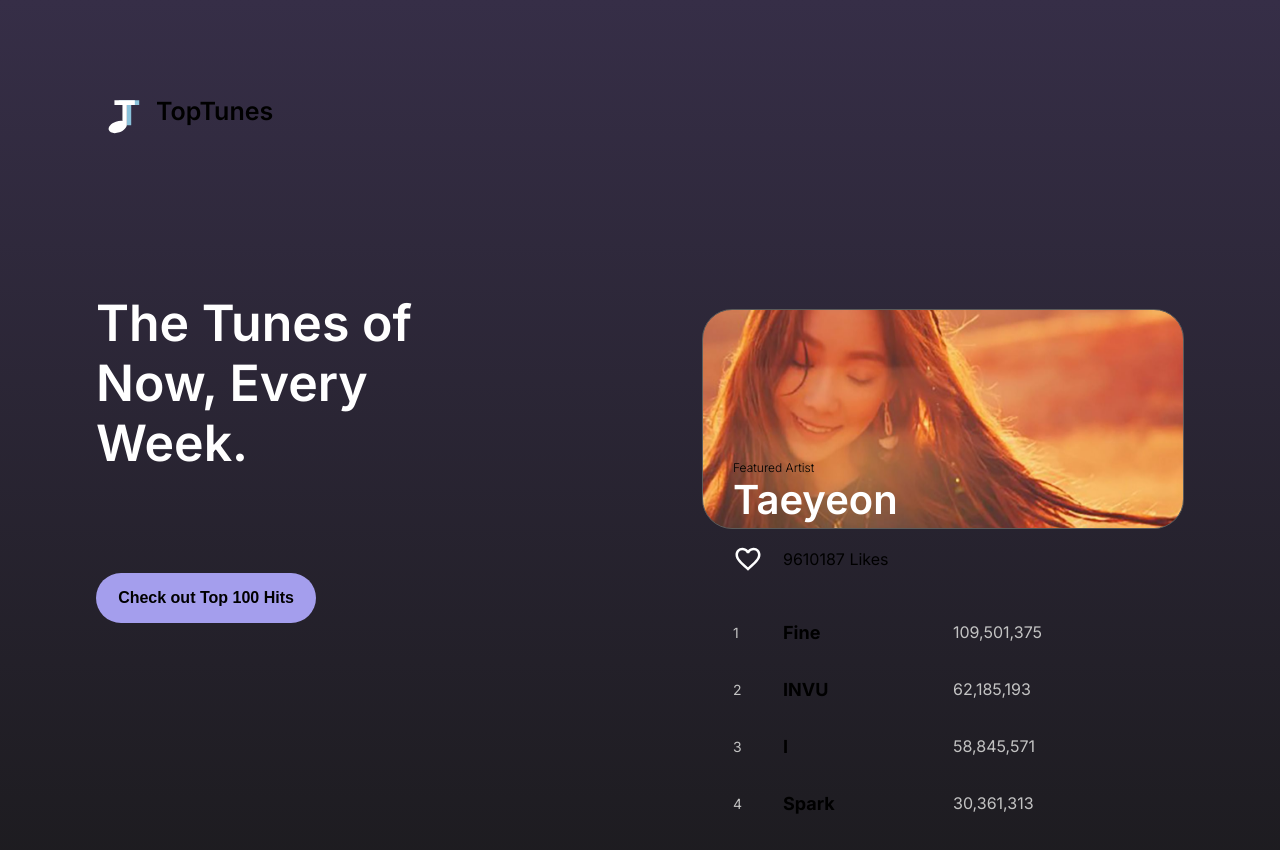
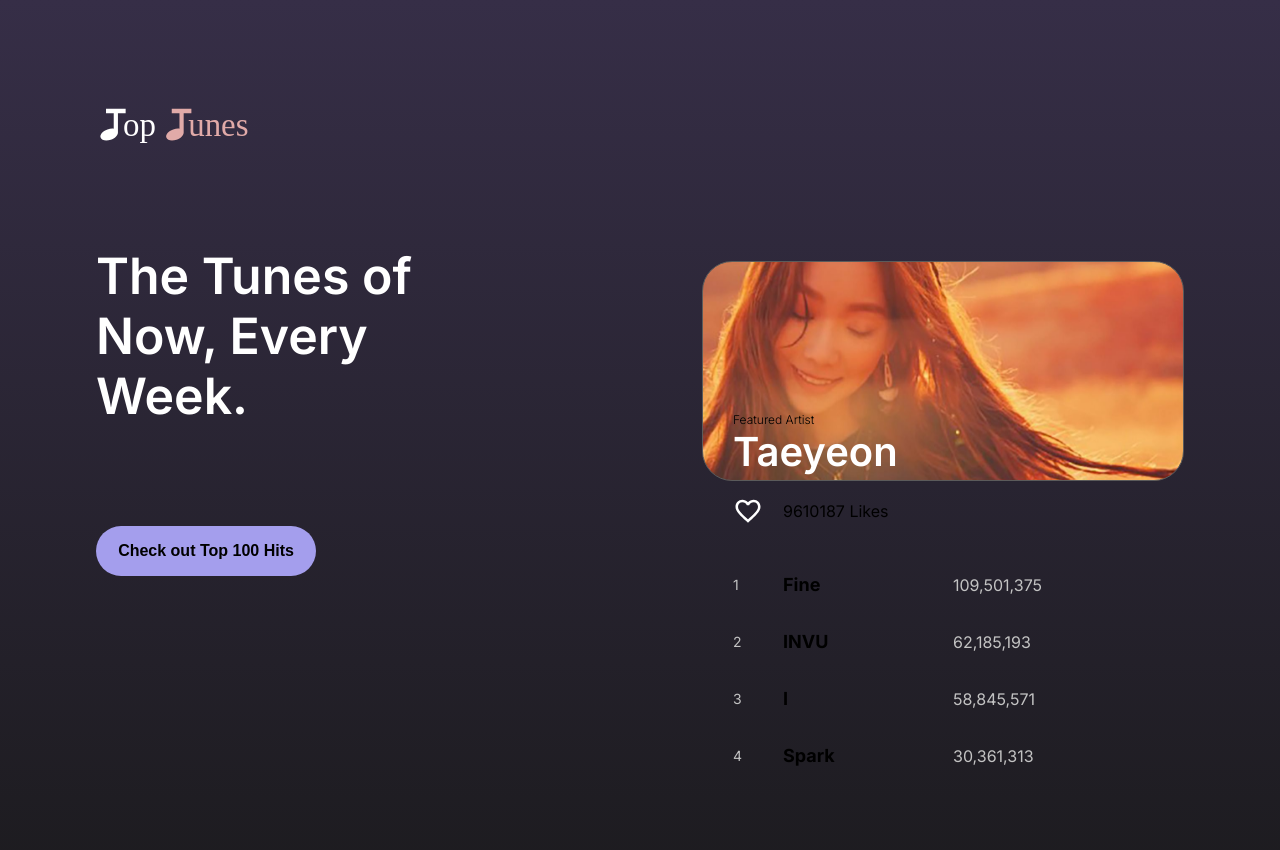
Before and after one commit to williamchuu/TopTunes, a Next.js app: page / in a window 1280 px wide. Shown: the top 850 px of the page. Built offline with nearby package versions, Linux system fonts and the light colour scheme.

Commit message:
update logo and favicon

```diff
--- a/components/logo.js
+++ b/components/logo.js
@@ -4,7 +4,6 @@ export default function Logo() {
     return (
         <div className={styles.logoCont}>
             <img src="/toptuneslogo.svg" alt="logo" className={styles.logo} />
-            <div className={styles.logoText}>TopTunes</div>
         </div>
     )
 }
--- a/pages/hits.js
+++ b/pages/hits.js
@@ -18,7 +18,7 @@ export default function Home() {
                 <title>TopTunes</title>
                 <meta name="description" content="Generated by create next app" />
                 <meta name="viewport" content="width=device-width, initial-scale=1" />
-                <link rel="icon" href="/favicon.ico" />
+                <link rel="icon" href="/toptunesfavi.svg" />
             </Head>
             <main className={styles.main}>
                 <Logo />
--- a/pages/index.js
+++ b/pages/index.js
@@ -18,7 +18,7 @@ export default function Home() {
         <title>TopTunes</title>
         <meta name="description" content="The Tunes of Now, Every Week" />
         <meta name="viewport" content="width=device-width, initial-scale=1" />
-        <link rel="icon" href="/toptuneslogo.svg" />
+        <link rel="icon" href="/toptunesfavi.svg" />
       </Head>
       <main className={styles.main}>
         <Logo />
--- a/styles/Home.module.css
+++ b/styles/Home.module.css
@@ -16,15 +16,13 @@
 .logoCont {
   display: flex;
   flex-direction: row;
-  /* align-items: center; */
+  margin-left: -20px;
+  margin-bottom: 20px;
 }
 
 .logo {
-  width: 60px;
-  height: 60px;
+  width: 200px;
   display: flex;
-  margin-top: -10px;
-  margin-right: -20px;
 }
 
 .logoText {
```
Also changed, not shown: public/toptunesfavi.svg (added), public/toptuneslogo.svg.
